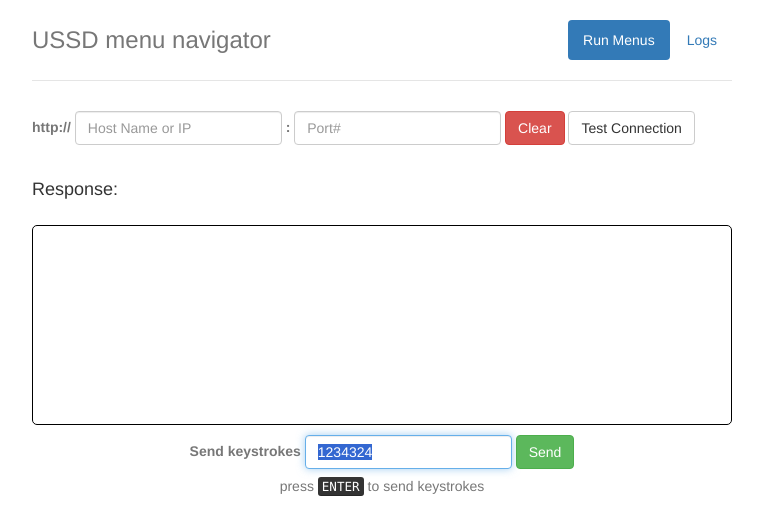
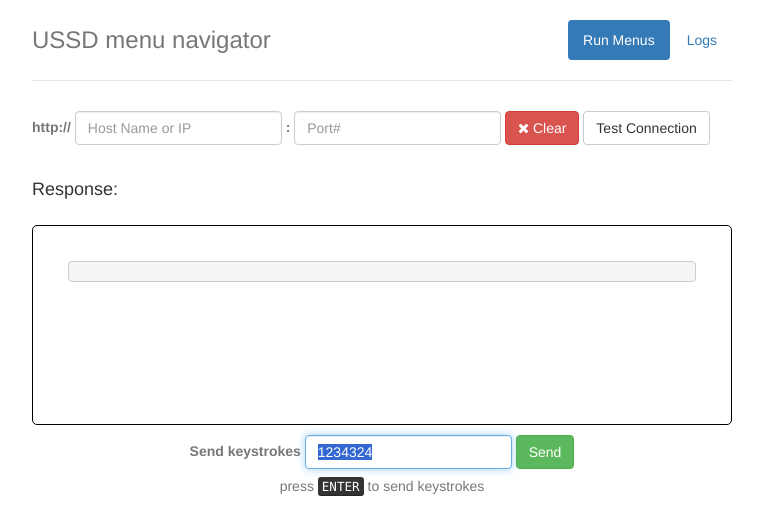
Before and after one commit to eljhkrr/ussdmenus, a Django app: page /ussdmenus/ in a window 1280 px wide. Shown: the top 522 px of the page, without its empty margins (258-1021 px from the left). Run offline with Django 3.2, Linux system fonts and the light colour scheme; some libraries are stand-ins or nearby versions.

Commit message:
Minor UI updates

```diff
--- a/ussdmenus/templates/ussdmenus/index.html
+++ b/ussdmenus/templates/ussdmenus/index.html
@@ -49,7 +49,7 @@
           <label class="text-muted">:</label>
           <input type="number" ng-model="host.port" class="form-control" placeholder="Port#">
         </div>
-        <button type="submit" class="btn btn-danger" ng-click="clear()">Clear</button>
+        <button type="submit" class="btn btn-danger" ng-click="clear()"><i class="fa fa-remove"></i> Clear</button>
         <button type="submit" class="btn btn-default" ng-click="test()">Test Connection</button>
         <div class="pull-left">
 
@@ -58,7 +58,9 @@
 
       <div class="response">
         <h4>Response:</h4>
-        <div class="content" ng-bind-html="ussdResponse">
+        <div class="content">
+
+          <pre ng-bind-html="ussdResponse"></pre>
 
         </div>
 
--- a/ussdmenus/views.py
+++ b/ussdmenus/views.py
@@ -20,7 +20,7 @@ def run(request):
 	params['ussdRequestString'] = request.GET["query_string"]
 	proxy = xmlrpclib.ServerProxy(str(request.GET["server"]))
 	response = proxy.handleRequest(params)
-	response_text = '<pre>' + response['ussdResponseString'] + '</pre>'
+	response_text = response['ussdResponseString']
 	#response_text = dict(request.body)
 	# response_text = type(request.body)
 	# response_text = request.GET["query_string"]
```
